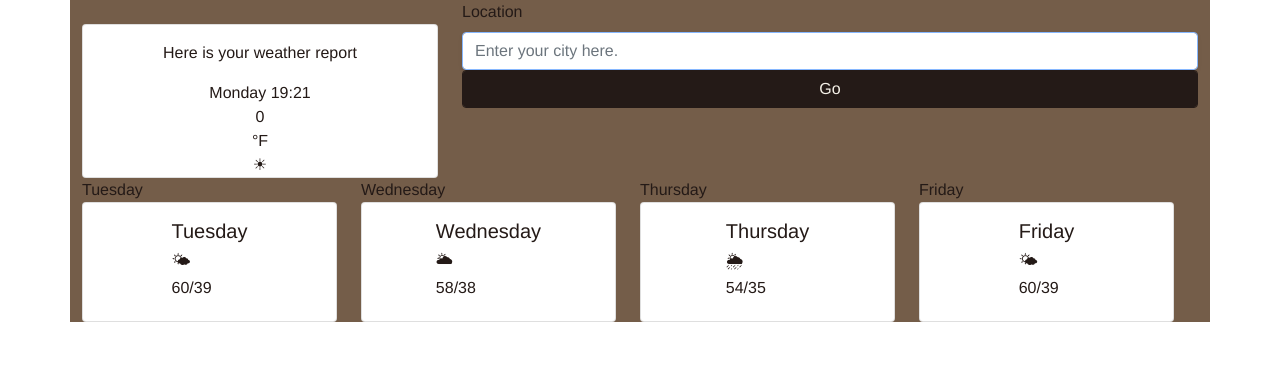
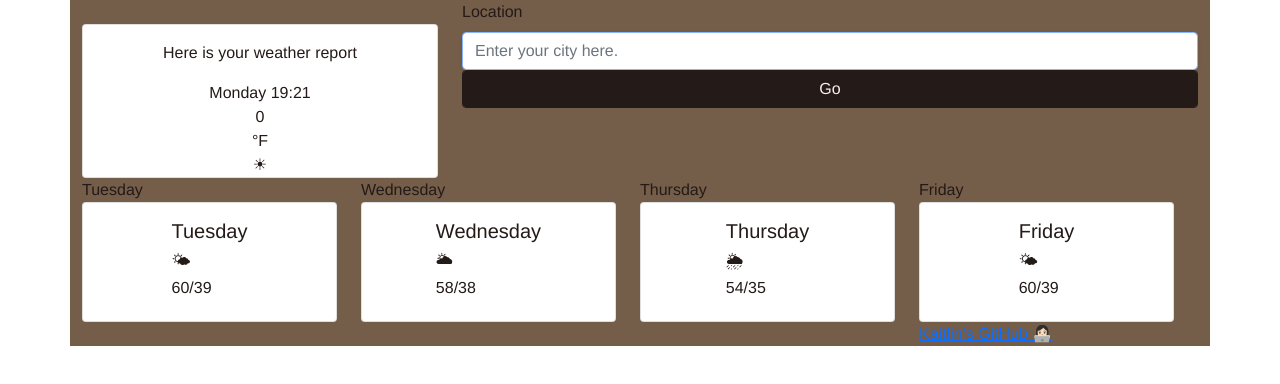
Before and after one commit to Kgirl11/coolWeatherApp, a website built with Parcel: page index.html in a window 1280 px wide. Built offline with nearby package versions, Linux system fonts and the light colour scheme; no server answers.

Commit message:
Added link to my github

```diff
--- a/index.html
+++ b/index.html
@@ -87,6 +87,7 @@
               <h6 class="temp">60/39</h6>
             </div>
           </div>
+          <a href="https://github.com/Kgirl11/coolWeatherApp">Kaitlin's GitHub 👩🏻‍💻</a>
         </div>
       </div>
     </div>
```
